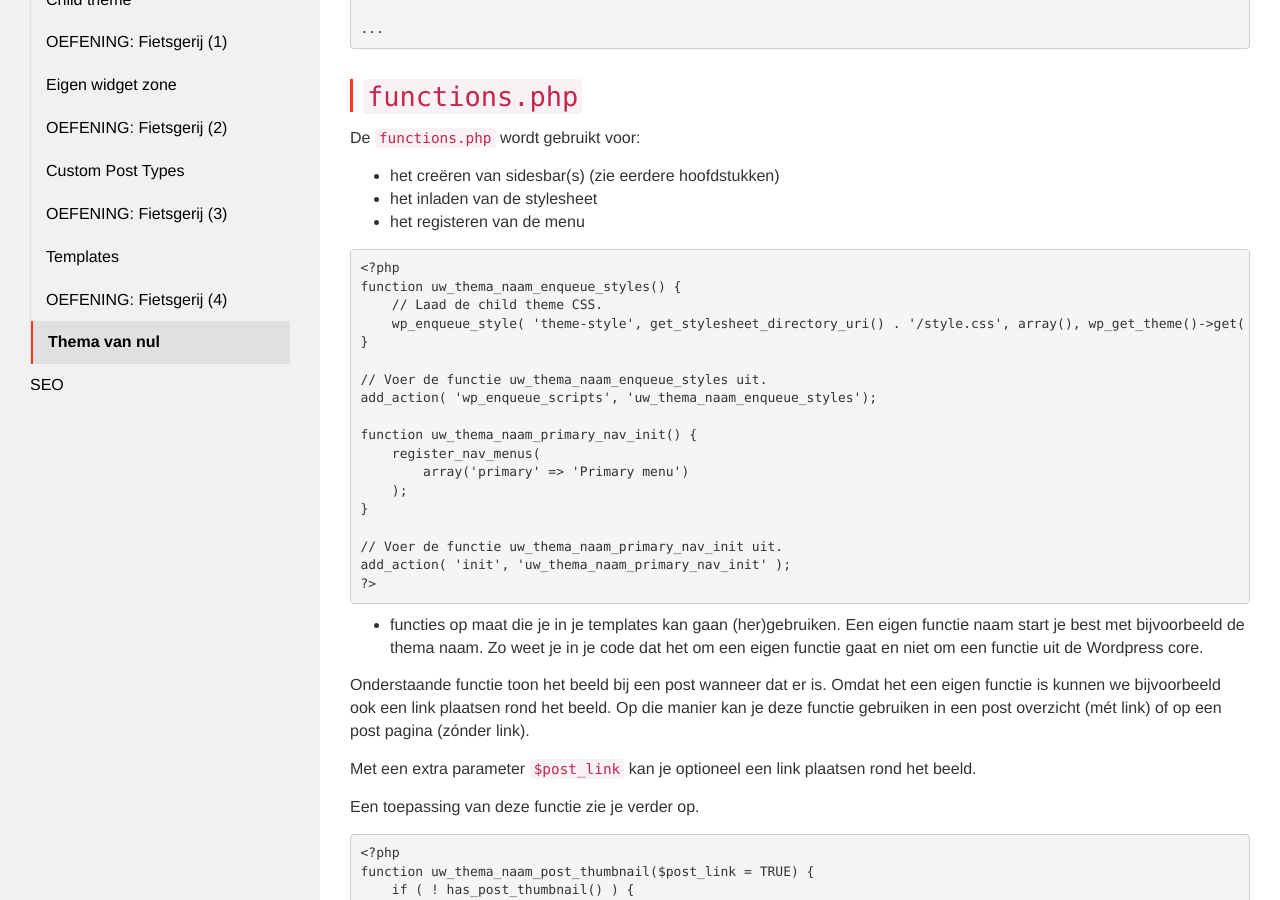
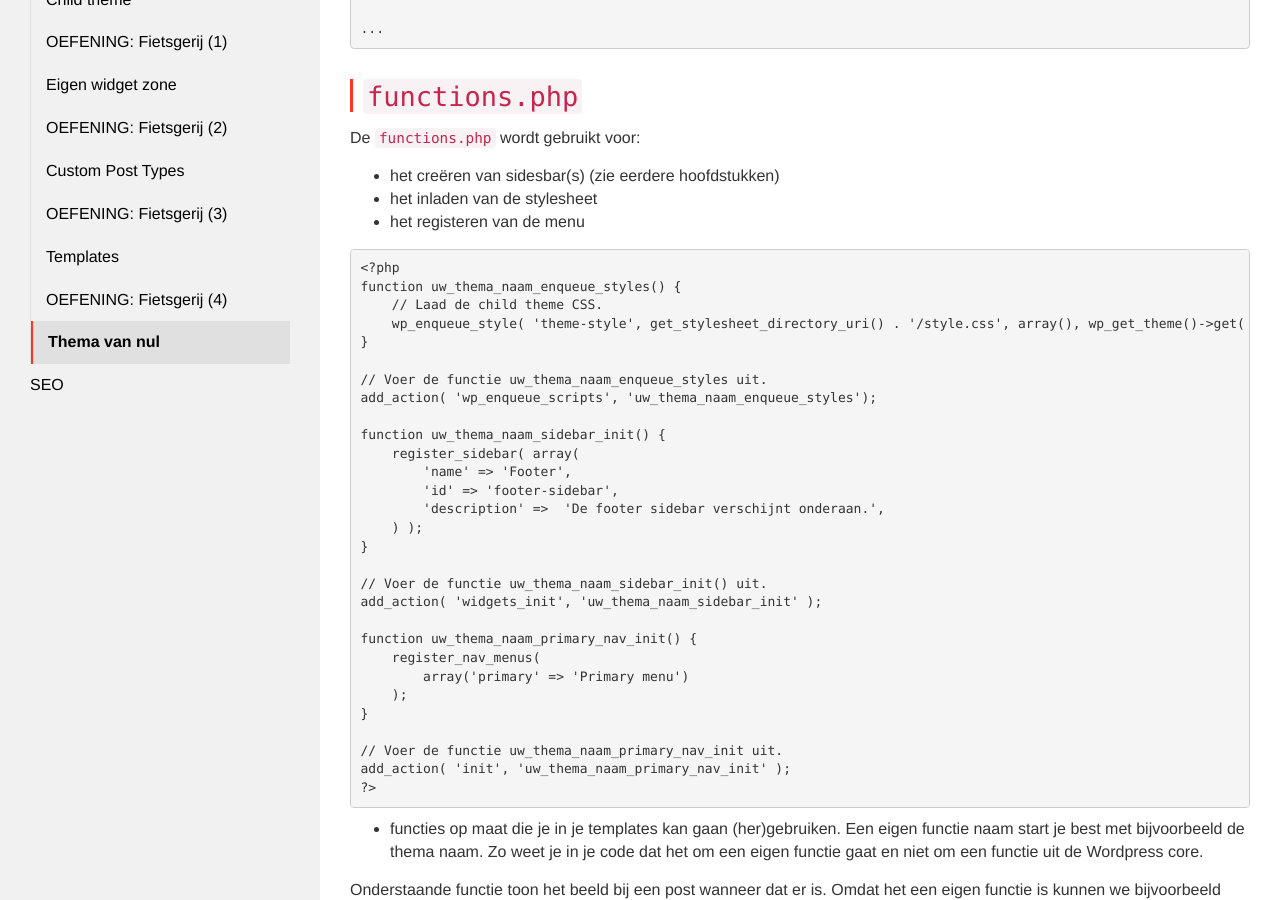
Before and after one commit to Syntra-Brussel/dynamische-webtechnieken, a Jekyll site: the page built from wordpress/thema-van-nul.md, in a window 1280 px wide and 900 px high, scrolled down 522 px. Built offline with Jekyll 4.4.1, drawn with Linux system fonts in a browser that asks for light colours; nearby versions of some CDN libraries; a script that is not in the unit is left out.

Commit message:
Update thema-van-nul.md

```diff
--- a/wordpress/thema-van-nul.md
+++ b/wordpress/thema-van-nul.md
@@ -52,6 +52,17 @@ function uw_thema_naam_enqueue_styles() {
 
 // Voer de functie uw_thema_naam_enqueue_styles uit.
 add_action( 'wp_enqueue_scripts', 'uw_thema_naam_enqueue_styles');
+
+function uw_thema_naam_sidebar_init() {
+    register_sidebar( array(
+        'name' => 'Footer',
+        'id' => 'footer-sidebar',
+        'description' =>  'De footer sidebar verschijnt onderaan.',
+    ) );
+}
+
+// Voer de functie uw_thema_naam_sidebar_init() uit.
+add_action( 'widgets_init', 'uw_thema_naam_sidebar_init' );
 
 function uw_thema_naam_primary_nav_init() {
     register_nav_menus(
```
